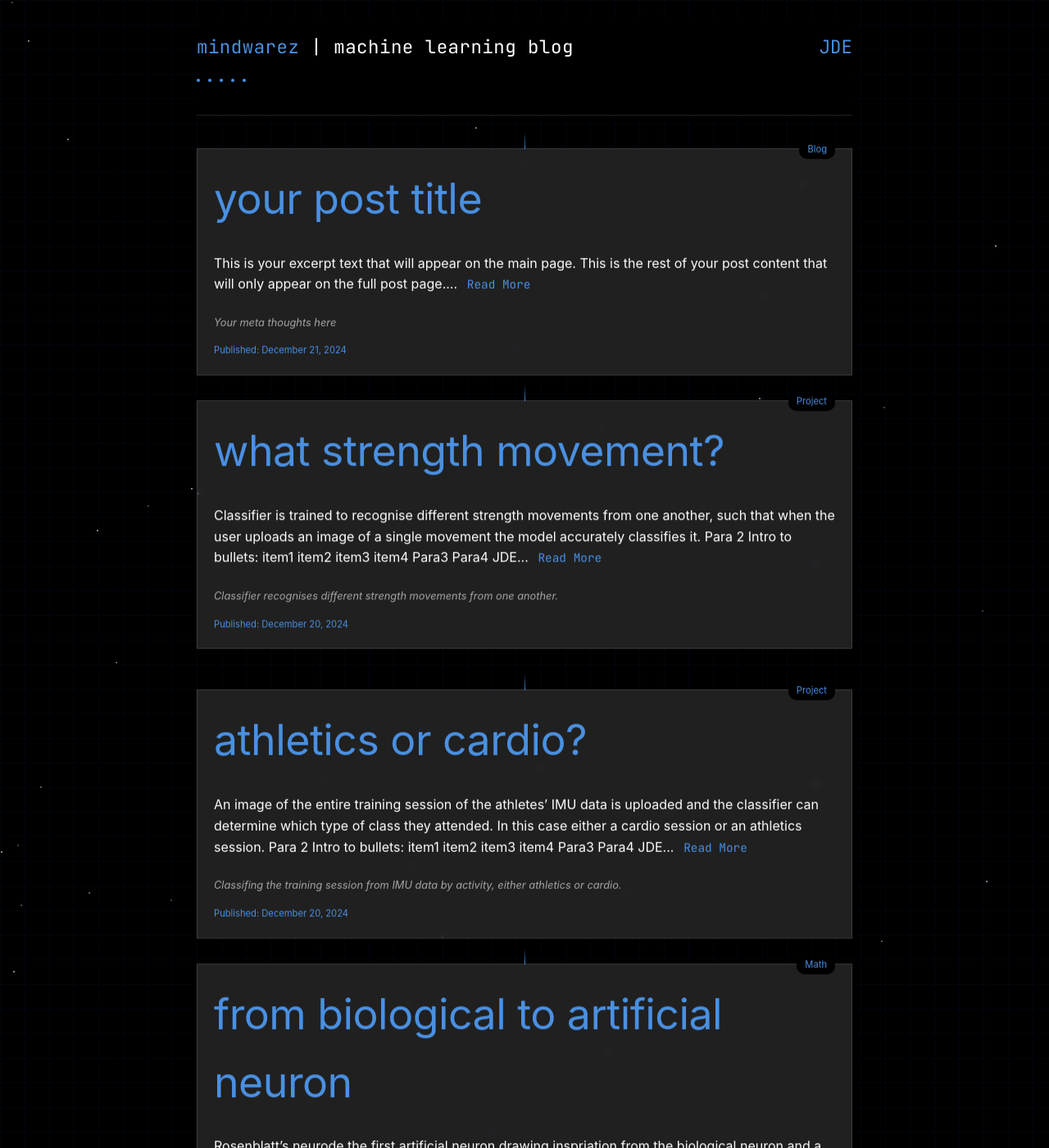
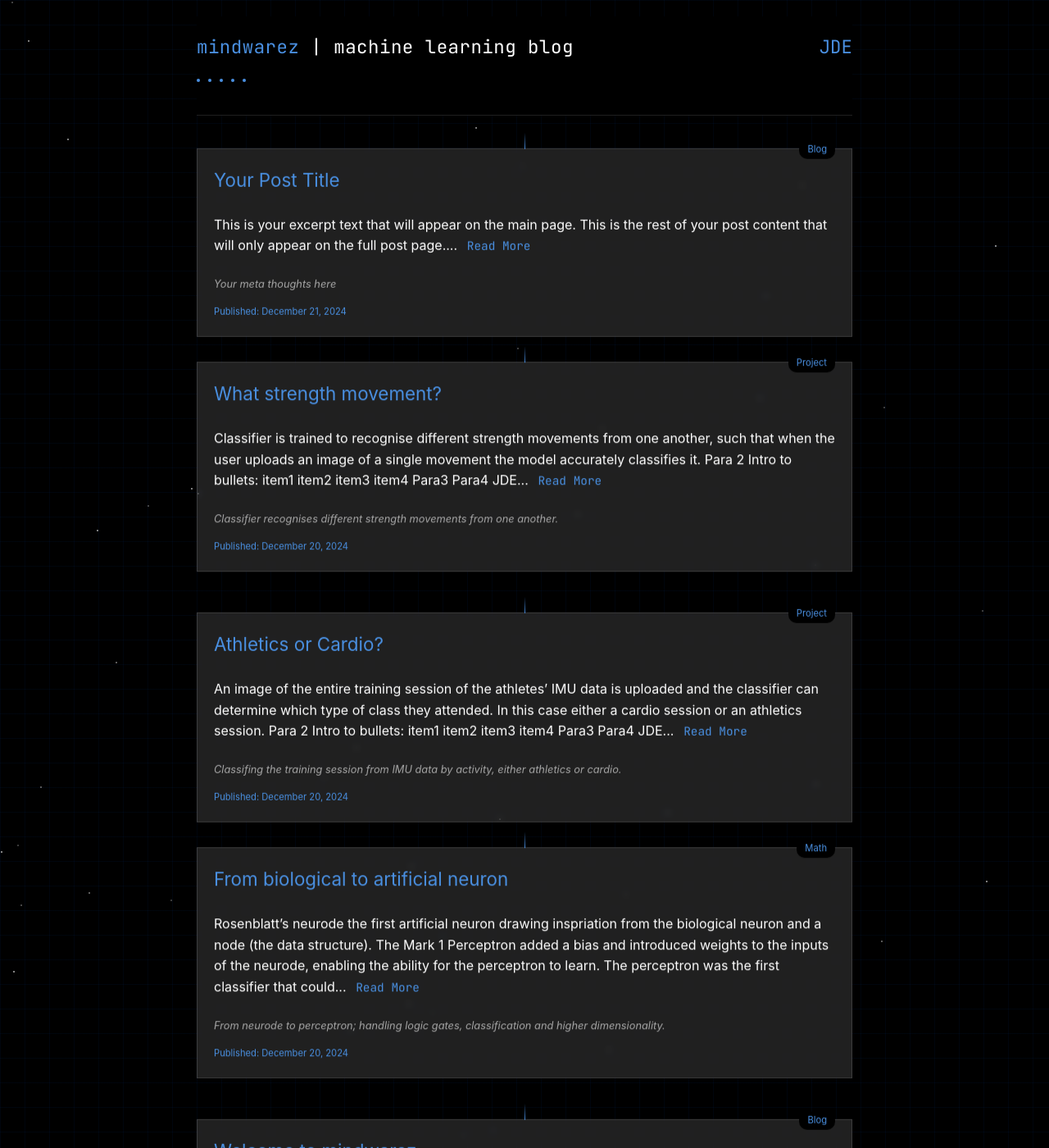
Before and after one commit to jamesbychance/mindwarez, a Jekyll site: the page built from index.html, in a window 1280 px wide and 1400 px high. Shown: the whole window at 82% size. Built offline with Jekyll 4.4.1, drawn with Linux system fonts in a browser that asks for light colours.

Commit message:
finally the font is as it should be

```diff
--- a/assets/css/styles.css
+++ b/assets/css/styles.css
@@ -180,22 +180,22 @@
     border-radius: 10px;
 }
 
+/* Commenting out the previous h2 styling
 h2,
 h2 a,
 .feed-item h2,
 article h2 {
-    font-family: -apple-system, system-ui, sans-serif;  /* Changed back to system font */
+    font-family: -apple-system, system-ui, sans-serif;
     color: var(--accent-blue);
     text-decoration: none;
     cursor: pointer;
     font-weight: 400;
-    font-size: 1.8em;  /* Adjusted to match image */
+    font-size: 1.8em;
     margin-top: 0;
     margin-bottom: 1.5rem;
-    text-transform: lowercase;  /* Added back as the image shows lowercase */
-    letter-spacing: -0.01em;  /* Slight negative letter spacing for that clean look */
+    text-transform: lowercase;
+    letter-spacing: -0.01em;
 }
-
 
 h2 a:hover,
 h2 a:visited,
@@ -203,6 +203,15 @@
 article h2 {
     color: var(--accent-blue);
     text-decoration: none;
+}
+*/
+
+/* Using the original simple h2 styling */
+h2 {
+    margin-top: 0;
+    font-weight: 400;
+    font-size: 1.4em;
+    color: var(--interface-white);
 }
 
 .meta-thoughts {
```
